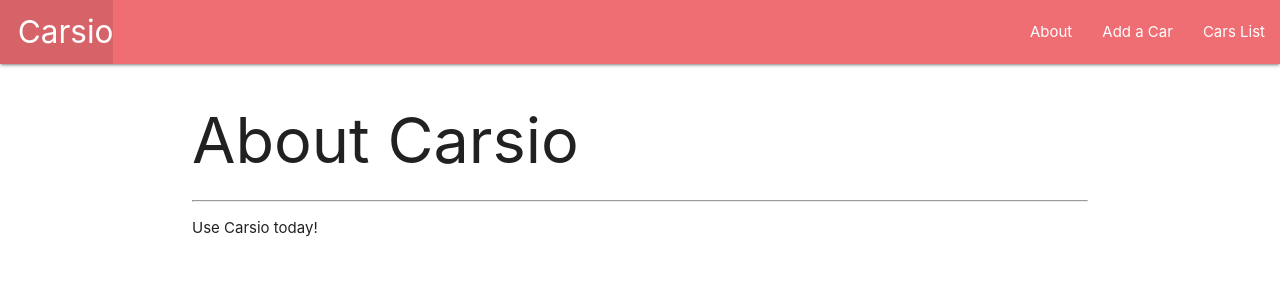
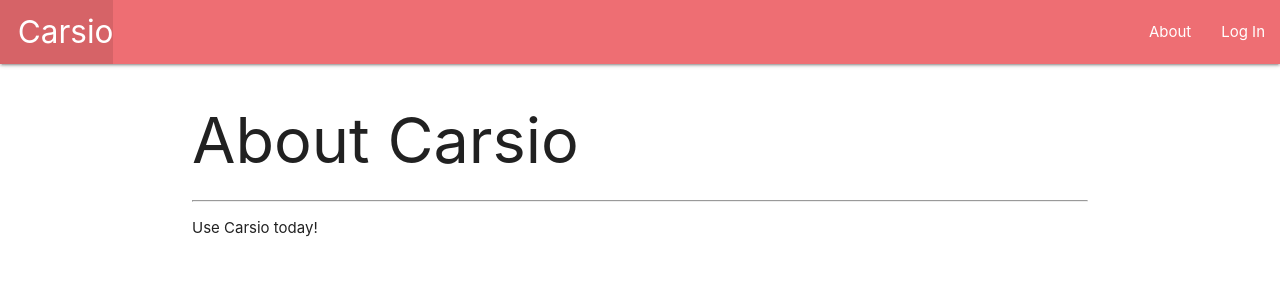
Before and after one commit to jcoles1155/carsio2, a Django app: page /about/ in a window 1280 px wide. Shown: the top 300 px of the page. Run offline with Django 3.2, Linux system fonts and the light colour scheme.

Commit message:
logging in and out options

```diff
--- a/carsio2_project/settings.py
+++ b/carsio2_project/settings.py
@@ -121,6 +121,8 @@ USE_TZ = True
 
 STATIC_URL = '/static/'
 
+LOGIN_REDIRECT_URL = '/cars/'
+
 # Default primary key field type
 # https://docs.djangoproject.com/en/3.2/ref/settings/#default-auto-field
 
--- a/main_app/templates/base.html
+++ b/main_app/templates/base.html
@@ -25,8 +25,13 @@
           </ul>
           <ul class="right">
             <li><a href="{% url 'about' %}">About</a></li>
+            {% if user.is_authenticated %}
             <li><a href="{% url 'cars_create' %}">Add a Car</a></li>
             <li><a href="{% url 'index' %}">Cars List</a></li>
+            <li><a href="{% url 'logout' %}">Log Out</a></li>
+            {% else %}
+            <li><a href="{% url 'login' %}">Log In</a></li>
+            {% endif %}
           </ul>
         </div>
       </nav>
```
